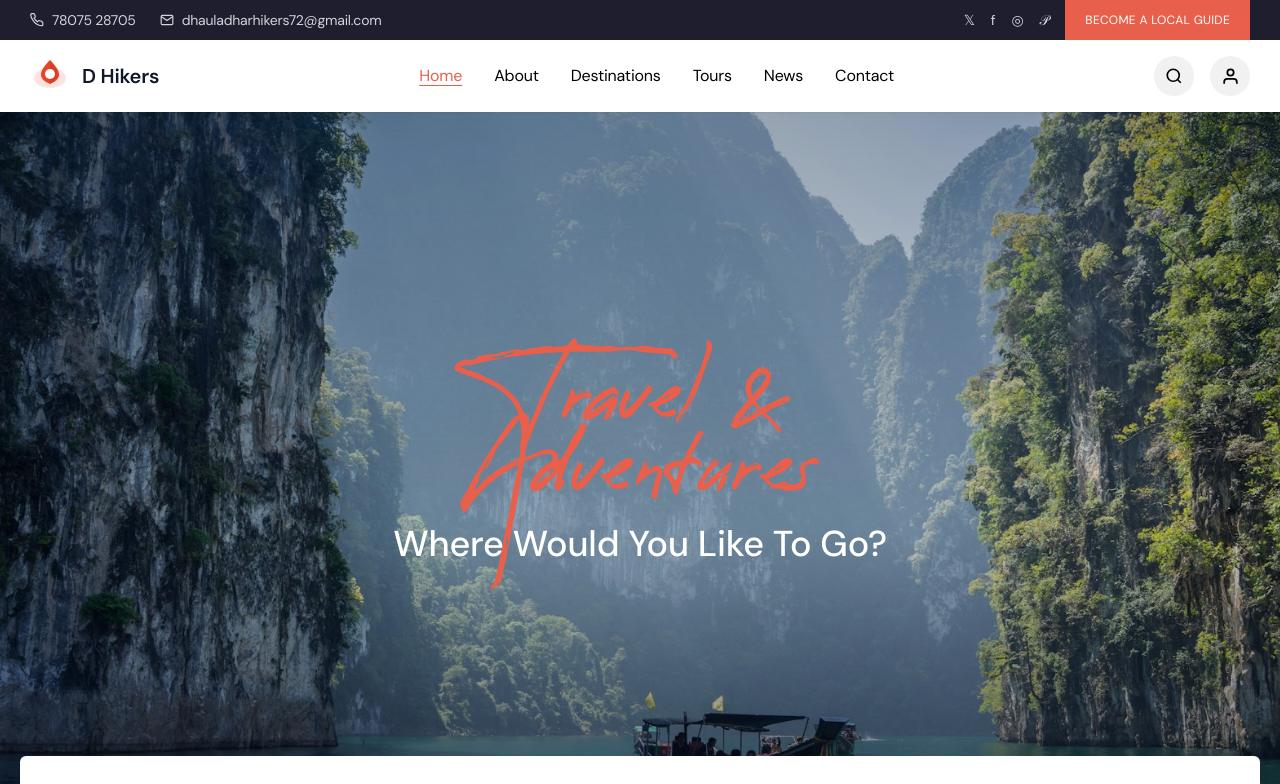
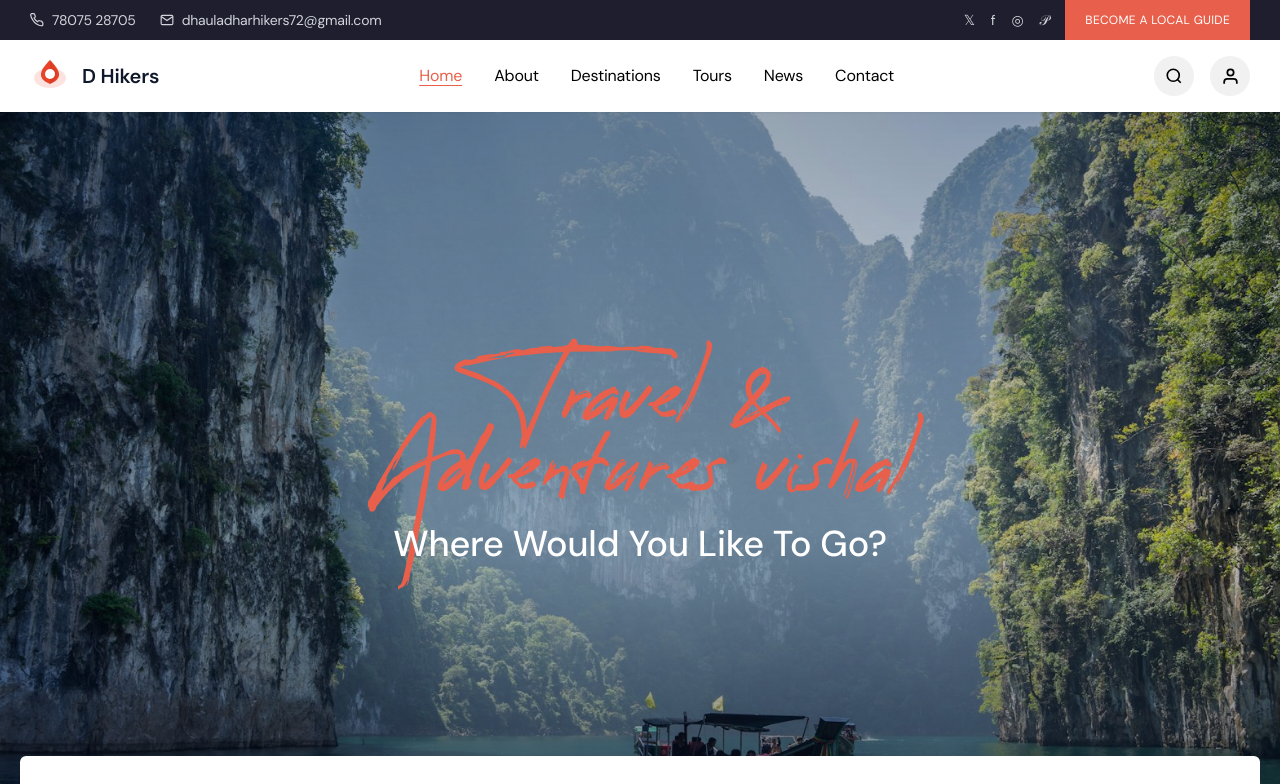
Before and after one commit to akshaydesignerwebperfection-crypto/D-Hikers, a React (Vite) app: page / in a window 1280 px wide. Shown: the top 784 px of the page. Built offline with nearby package versions, Linux system fonts and the light colour scheme.

Commit message:
update home banner text

```diff
--- a/src/Pages/Home.jsx
+++ b/src/Pages/Home.jsx
@@ -243,7 +243,7 @@ export default function Home() {
     after:bg-[linear-gradient(to_bottom,rgba(10,20,40,0.35)_0%,rgba(10,20,40,0.15)_60%,rgba(10,20,40,0.55)_100%)]">
     <div className="bg-cover bg-center w-full h-full absolute top-0 left-0 w-100 h-100 animate-[subtleZoom_14s_ease-in-out_infinite_alternate] " style={{ backgroundImage: `url(${heroImg})` }} > </div>
     <div className="absolute top-1/2 left-1/2 -translate-x-1/2 -translate-y-1/2 text-center z-10">
-      <h1 className="main-title text-7xl font-normal font-['Reey']">Travel & <span class="hero-underline">Adventures
+      <h1 className="main-title text-7xl font-normal font-['Reey']">Travel & <span class="hero-underline">Adventures vishal
       </span></h1>
       <div className="text-4xl text-white font-medium capitalize pt-5">Where Would You Like To Go?</div>
     </div>
```
